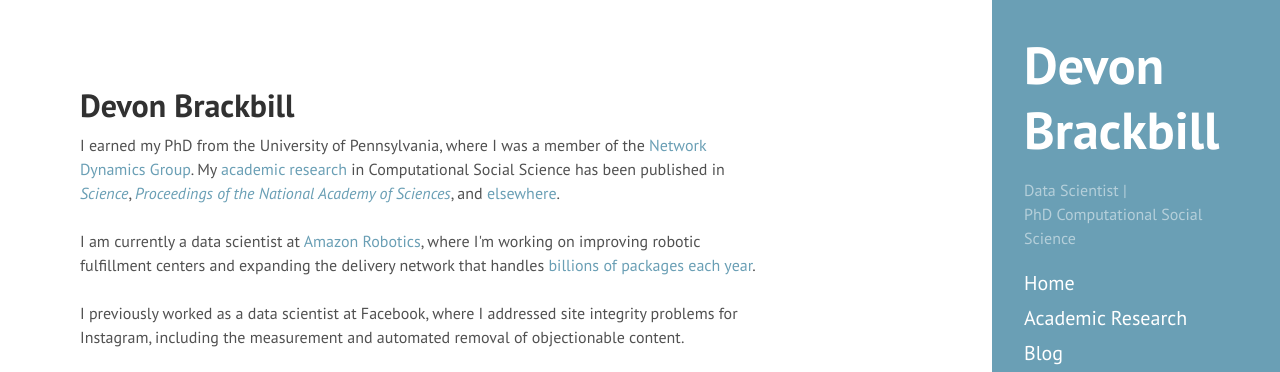
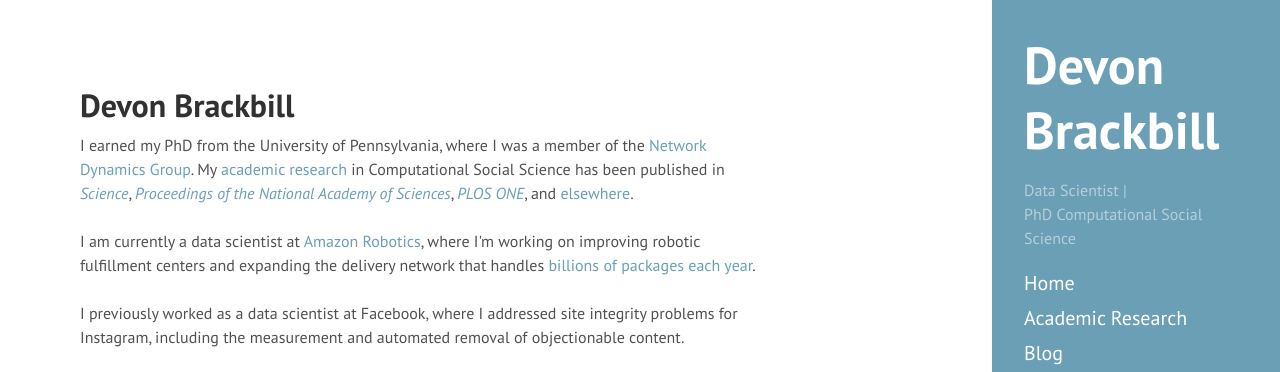
Before and after one commit to devonbrackbill/devonbrackbill.com, a Jekyll site: the page built from index.html, in a window 1280 px wide and 1158 px high. Shown: the top 372 px of the window. Built offline with Jekyll 4.4.1, drawn with Linux system fonts in a browser that asks for light colours; the list of posts is cut into pages by our own code.

Commit message:
ref to PLOS ONE on index

```diff
--- a/index.html
+++ b/index.html
@@ -6,7 +6,7 @@ title: Home
 <h1>Devon Brackbill</h1>
 
 
-I earned my PhD from the University of Pennsylvania, where I was a member of the <a href="http://ndg.asc.upenn.edu/">Network Dynamics Group</a>. My <a href='academic-research'>academic research</a> in Computational Social Science has been published in <a href="http://science.sciencemag.org/content/360/6393/1116"><i>Science</i></a>, <a href="http://www.pnas.org/content/early/2017/06/06/1615978114.abstract"><i>Proceedings of the National Academy of Sciences</i></a>, and <a href="/academic-research">elsewhere</a>.
+I earned my PhD from the University of Pennsylvania, where I was a member of the <a href="http://ndg.asc.upenn.edu/">Network Dynamics Group</a>. My <a href='academic-research'>academic research</a> in Computational Social Science has been published in <a href="http://science.sciencemag.org/content/360/6393/1116"><i>Science</i></a>, <a href="http://www.pnas.org/content/early/2017/06/06/1615978114.abstract"><i>Proceedings of the National Academy of Sciences</i></a>, <a href="https://journals.plos.org/plosone/article?id=10.1371/journal.pone.0237978"><i>PLOS ONE</i></a>, and <a href="/academic-research">elsewhere</a>.
 
 <br><br>
 
```
